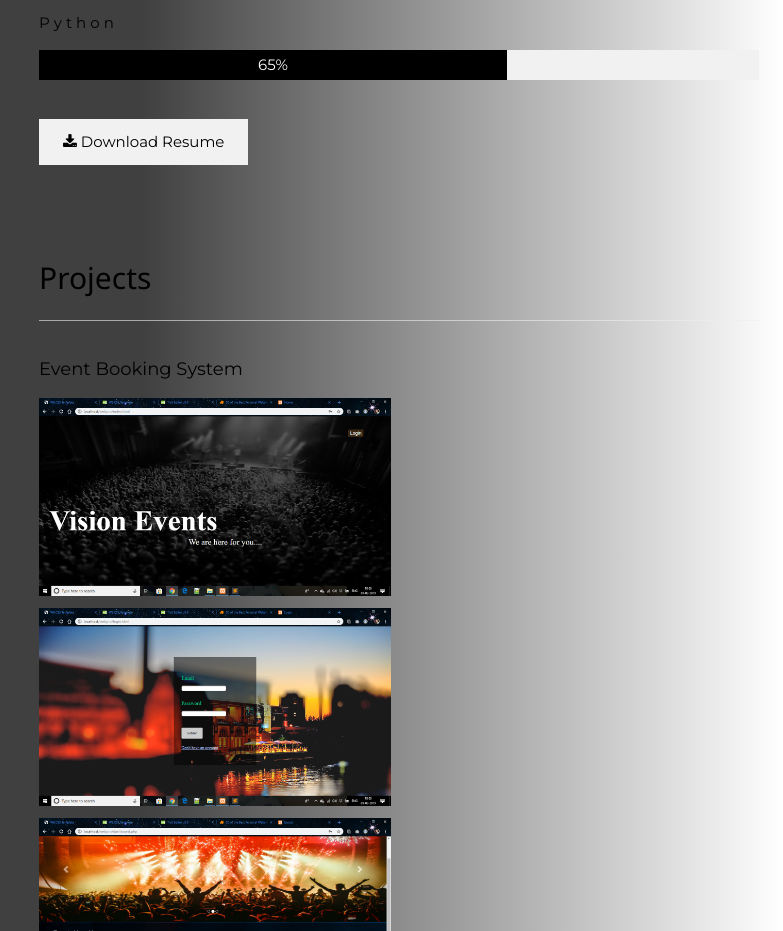
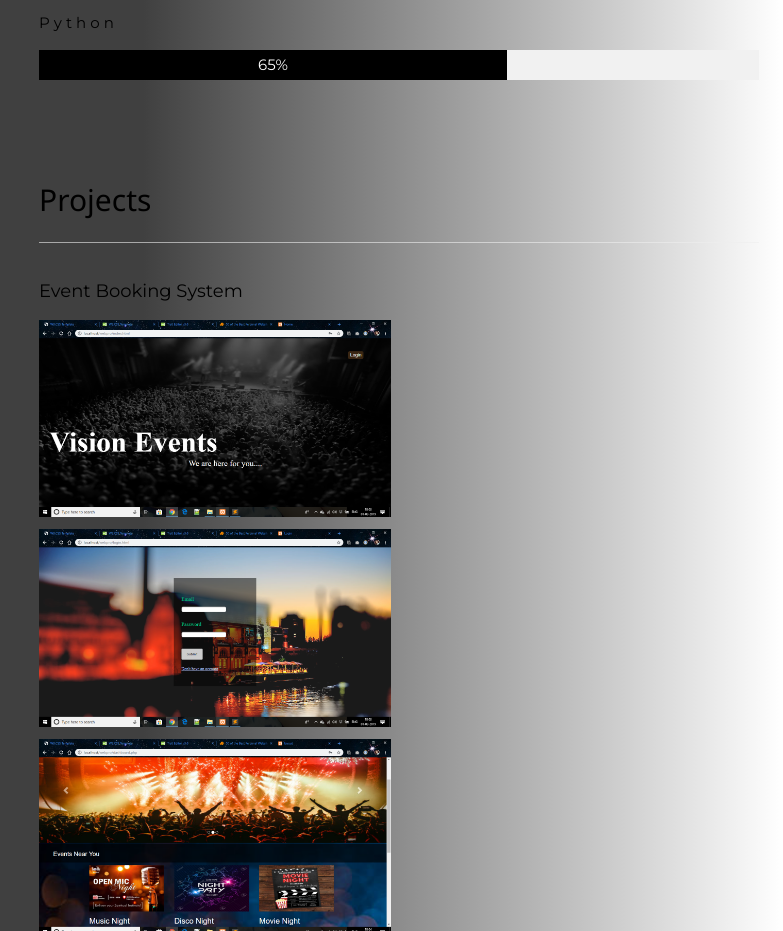
Before and after one commit to aabhya/myprofile.github.io, a plain HTML site: page index.html in a window 1280 px wide. Shown: the part 968-1899 px from the top of the page, without its empty margins (497-1280 px from the left). Drawn offline with nearby package versions, Linux system fonts and the light colour scheme.

Commit message:
Update index.html

```diff
--- a/index.html
+++ b/index.html
@@ -70,9 +70,7 @@ Adaptable, Goal Oriented and dependable technical engineering student currently
 
 
 
-    <a href="resume.rar" download="resume.rar"><button class="w3-button w3-light-grey w3-padding-large w3-section">
-      <i class="fa fa-download"></i> Download Resume
-    </button></a>
+
 
 
   </div>
```
